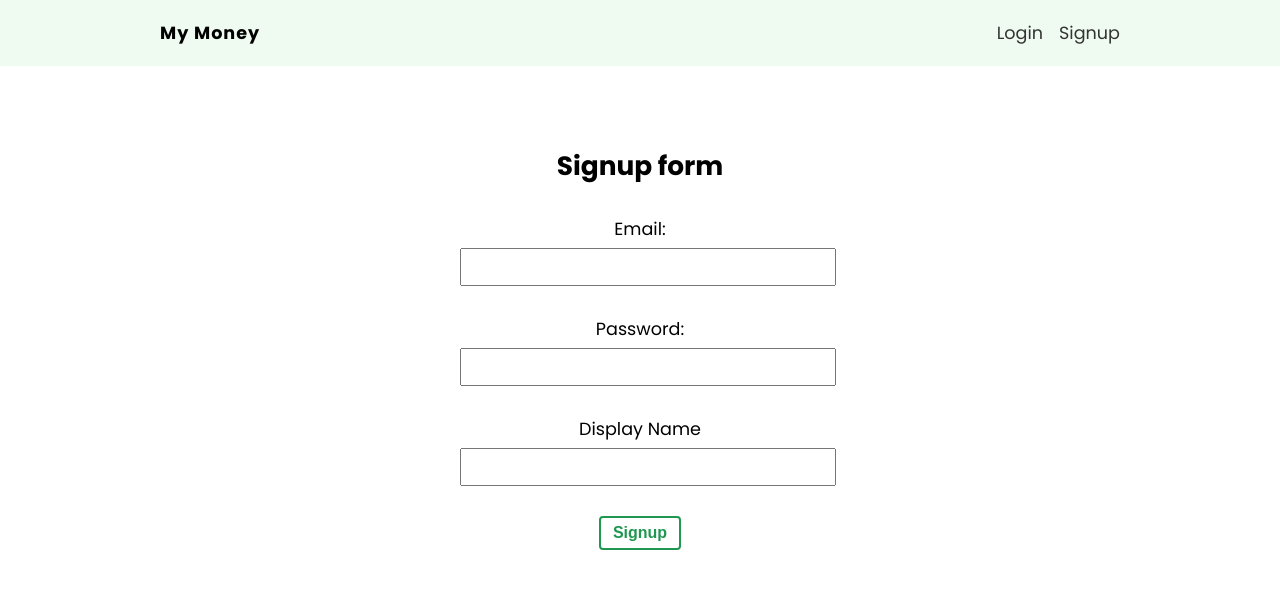
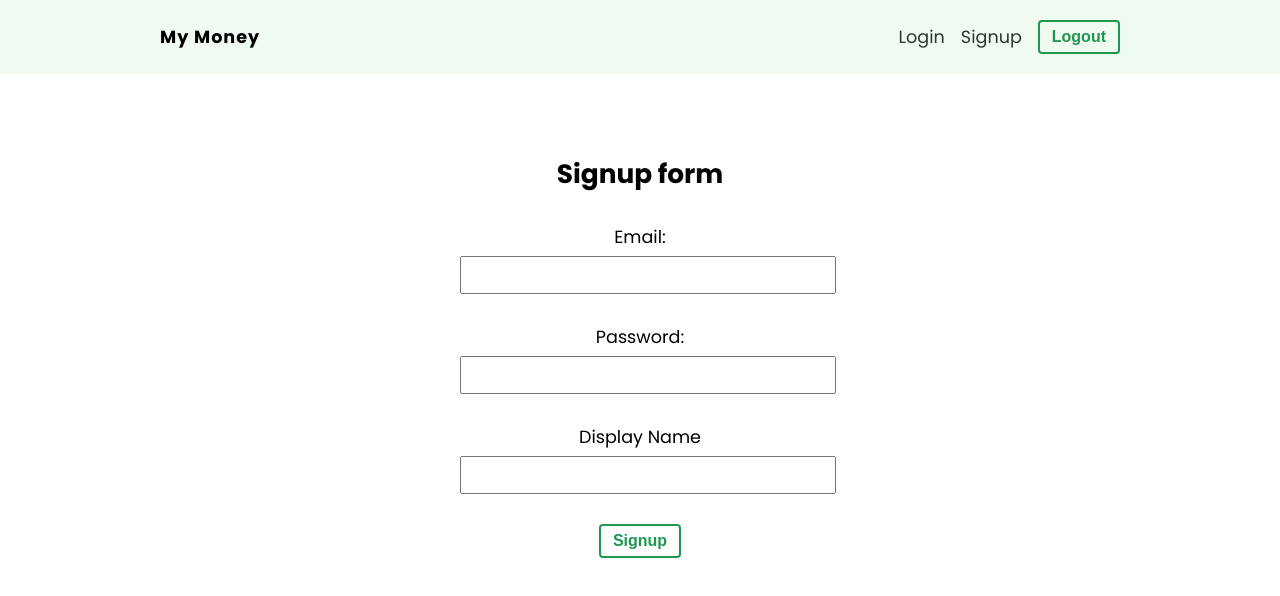
Before and after one commit to shabbirumrali/React-Firebase-finance-tracker, a React (Create React App) app: page /signup in a window 1280 px wide. Shown: the top 596 px of the page. Built offline with nearby package versions, Linux system fonts and the light colour scheme.

Commit message:
created logout hook and added clean up function

```diff
--- a/src/components/navbar/Navbar.js
+++ b/src/components/navbar/Navbar.js
@@ -1,8 +1,11 @@
-import { Link } from 'react-router-dom';
+import { Link } from 'react-router-dom'
+// import { AuthContext } from '../../context/AuthContext'
+import { useLogout } from '../../hooks/useLogout'
 // styles
-import styles from './Navbar.module.css';
+import styles from './Navbar.module.css'
 
 const Navbar = () => {
+  const { error, pending, logout } = useLogout()
   return (
     <nav className={styles.navbar}>
         <ul>
@@ -10,6 +13,9 @@ const Navbar = () => {
 
             <li><Link to="/login">Login</Link></li>
             <li><Link to="/signup">Signup</Link></li>
+            <li>
+              <button className='btn' onClick={logout}>Logout</button>
+            </li>
         </ul>
     </nav>
   )
--- a/src/context/AuthContext.js
+++ b/src/context/AuthContext.js
@@ -6,6 +6,8 @@ export const authReducer = (state, action) => {
     switch(action.type) {
         case 'LOGIN':
             return { ...state, user: action.payload }
+        case 'LOGOUT':
+            return { ...state, user: null }
         default:
             return state
     }
--- /dev/null
+++ b/src/hooks/useLogout.js
@@ -0,0 +1,38 @@
+import { useEffect, useState } from "react"
+import { projectAuth } from "../firebase/config"
+import { useAuthContext } from "./useAuthContext"
+
+export const useLogout = () => {
+    const [error, setError] = useState(null)
+    const [pending, setPending] = useState(false)
+    const [isCanceled, setIsCanceled] = useState(false)
+    const { dispatch } = useAuthContext()
+
+    const logout = async () => {
+        setError(null)
+        setPending(true)
+
+        // sign out user
+        try {
+            await projectAuth.signOut()
+
+            // dispatch action to null the user value
+            dispatch({ type: 'LOGOUT' })
+           if(!isCanceled) {
+               setError(null)
+               setPending(false)
+           }
+        } catch (error) {
+            if(!isCanceled) {
+                console.log(error.message)
+                setError(error.message)
+                setPending(false)
+            }
+        }
+    }
+    useEffect(() => {
+        return () => setIsCanceled(true)
+    }, [])
+
+    return { error, pending, logout }
+}
--- a/src/hooks/useSignup.js
+++ b/src/hooks/useSignup.js
@@ -1,10 +1,12 @@
-import { useState } from 'react'
+import { useEffect, useState } from 'react'
 import { useAuthContext } from './useAuthContext'
 import { projectAuth } from '../firebase/config'
 
 export const useSignup = () => {
     const [error, setError] = useState(null)
     const [pending, setPending] = useState(false)
+    const [isCanceled, setIsCanceled] = useState(false)
+
     const { dispatch } = useAuthContext()
 
     const signup = async (email, password, name) => {
@@ -24,14 +26,23 @@ export const useSignup = () => {
             // dispatch login action
             dispatch({ type: 'LOGIN', payload: res.user })
 
-            setError(null)
-            setPending(false)
+            if(!isCanceled) {
+                setError(null)
+                setPending(false)
+            }
         } catch (err) {
-            console.log(err.message)
-            setError(err.message)
-            setPending(false)
+            if(!isCanceled) {
+                console.log(err.message)
+                setError(err.message)
+                setPending(false)
+            }
         }
+    }
 
-    }
+    useEffect(() => {
+        return () => setIsCanceled(true)
+    }, [])
+
     return { error, pending, signup }
+
 }
```
